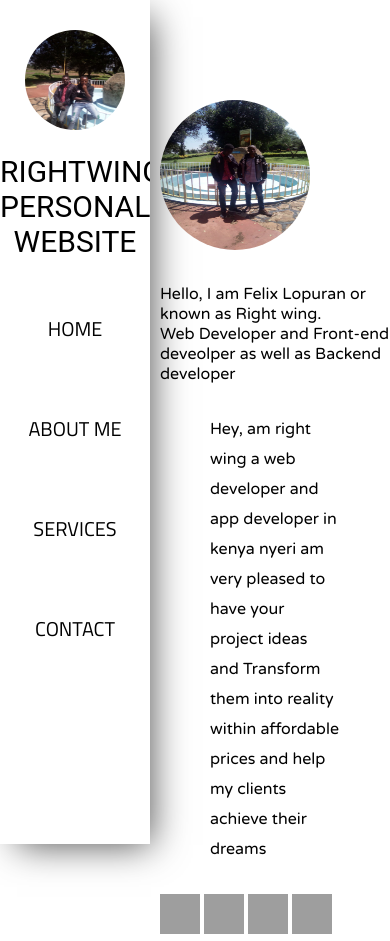
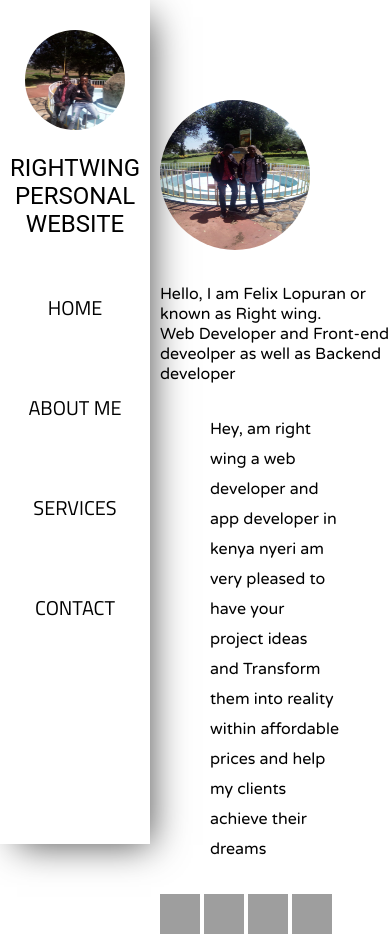
Before and after one commit to felix923/felix923.github.io, a plain HTML site: page index.html in a window 390 px wide. Shown: the top 941 px of the page. Drawn offline with Linux system fonts and the light colour scheme; grey boxes are pictures that could not be loaded; a web font is replaced by a local one.

Commit message:
Update main.css

```diff
--- a/main.css
+++ b/main.css
@@ -317,6 +317,10 @@ footer p {
 .home {
   margin-left: 20px;
 }
+
+.headname {
+  font-size: 24px;
+}
   .home .profile{
 
   width: 150px;
```
